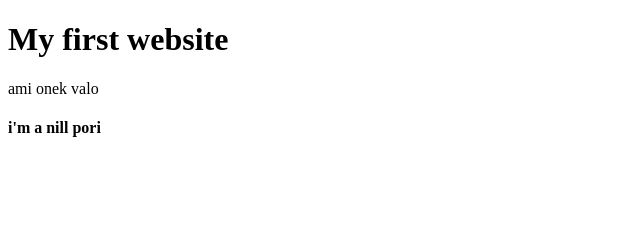
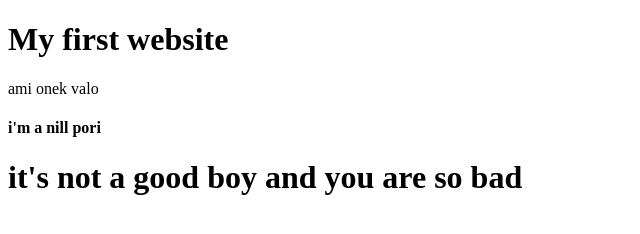
Before and after one commit to developerYeasin/my-first-website, a plain HTML site: page index.html in a window 1280 px wide. Shown: the whole page, without its empty margins (0-640 px from the left). Drawn offline with Linux system fonts and the light colour scheme.

Commit message:
something change

```diff
--- a/index.html
+++ b/index.html
@@ -10,5 +10,6 @@
     <h1>My first website</h1>
     <p>ami onek valo</p>
     <h4>i'm a nill pori</h4>
+    <h1>it's not a good boy and you are so bad</h1>
 </body>
 </html>
```
